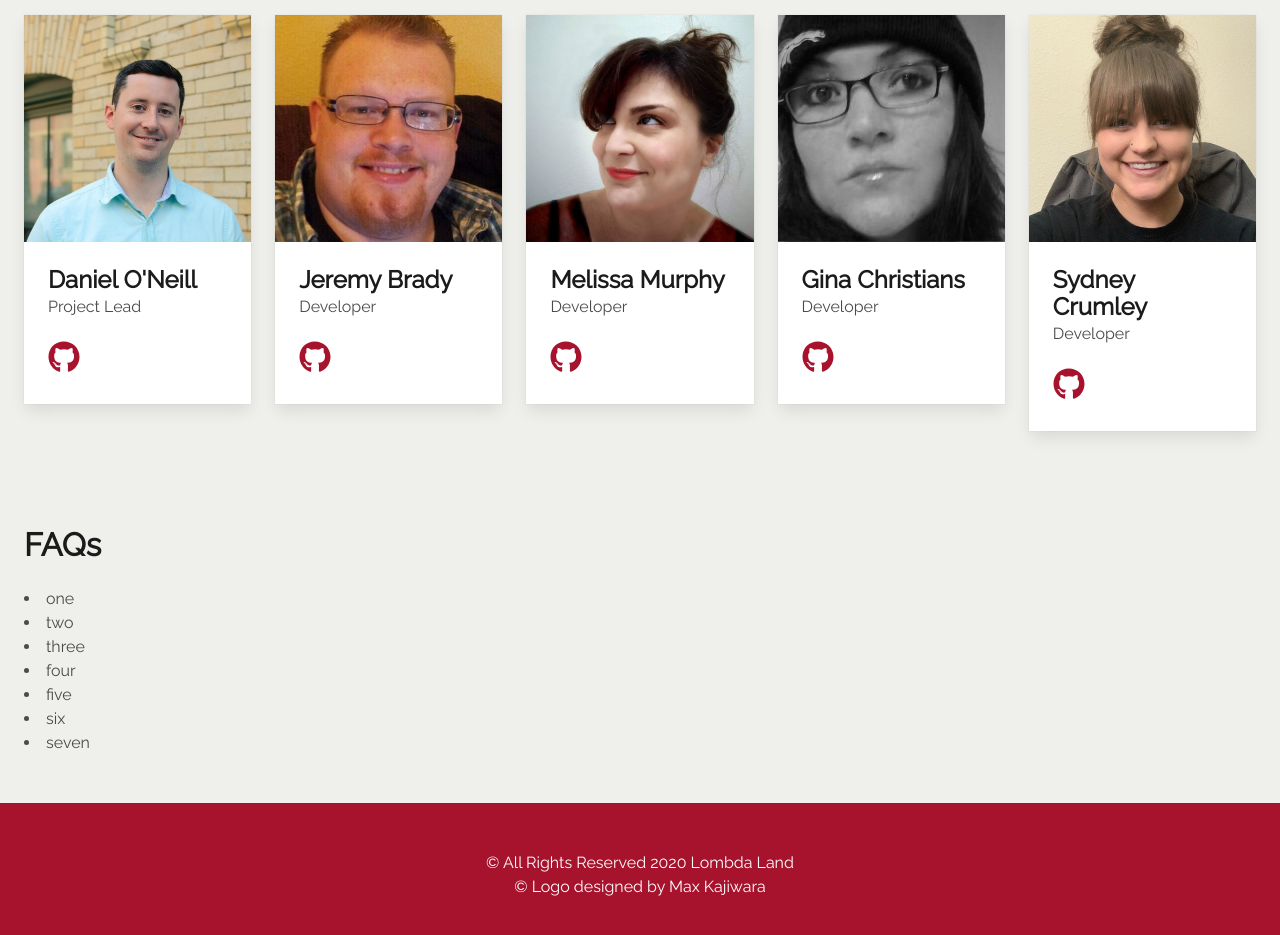
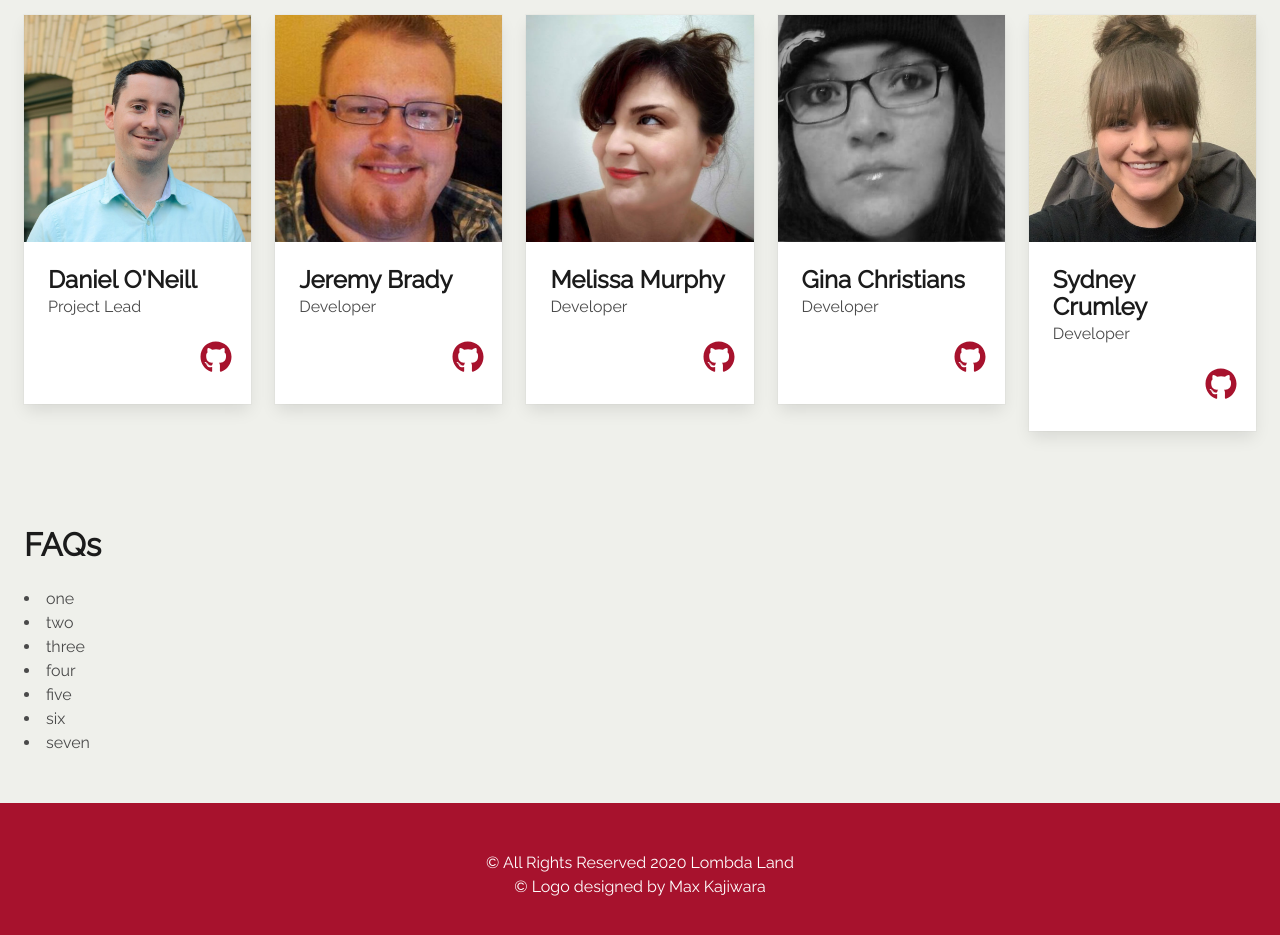
Before and after one commit to cs25-bw-team1922/landing_page_yo, a website: page index.html in a window 1280 px wide. Shown: the part 974-1909 px from the top of the page. Drawn offline with Linux system fonts and the light colour scheme.

Commit message:
styled github links

```diff
--- a/index.html
+++ b/index.html
@@ -60,8 +60,13 @@
                                     <p class="subtitle is-6">Project Lead</p>
                                 </div>
                             </div>
-                            <div class="content">
-                                <a href="https://github.com/danpatrickoneill" class="icon is-medium"><i class="fab fa-github fa-2x"></i></a>
+                            <div class="columns">
+                                <div class="column is-three-quarters"></div>
+                                <div class="column">
+                                    <a href="https://github.com/danpatrickoneill" class="icon is-medium">
+                                        <i class="fab fa-github fa-2x"></i>
+                                    </a>
+                                </div>
                             </div>
                         </div>
                     </div>
@@ -80,8 +85,13 @@
                                     <p class="subtitle is-6">Developer</p>
                                 </div>
                             </div>
-                            <div class="content">
-                                <a href="https://github.com/jeremybrady702" class="icon is-medium"><i class="fab fa-github fa-2x"></i></a>
+                            <div class="columns">
+                                <div class="column is-three-quarters"></div>
+                                <div class="column">
+                                    <a href="https://github.com/jeremybrady702" class="icon is-medium">
+                                        <i class="fab fa-github fa-2x"></i>
+                                    </a>
+                                </div>
                             </div>
                         </div>
                     </div>
@@ -100,8 +110,13 @@
                                     <p class="subtitle is-6">Developer</p>
                                 </div>
                             </div>
-                            <div class="content">
-                                <a href="https://github.com/melissa-murphy" class="icon is-medium"><i class="fab fa-github fa-2x"></i></a>
+                            <div class="columns">
+                                <div class="column is-three-quarters"></div>
+                                <div class="column">
+                                    <a href="https://github.com/melissa-murphy" class="icon is-medium">
+                                        <i class="fab fa-github fa-2x"></i>
+                                    </a>
+                                </div>
                             </div>
                         </div>
                     </div>
@@ -120,8 +135,13 @@
                                     <p class="subtitle is-6">Developer</p>
                                 </div>
                             </div>
-                            <div class="content">
-                                <a href="https://github.com/Chrisgins" class="icon is-medium"><i class="fab fa-github fa-2x"></i></a>
+                            <div class="columns">
+                                <div class="column is-three-quarters"></div>
+                                <div class="column">
+                                    <a href="https://github.com/Chrisgins" class="icon is-medium">
+                                        <i class="fab fa-github fa-2x"></i>
+                                    </a>
+                                </div>
                             </div>
                         </div>
                     </div>
@@ -140,8 +160,13 @@
                                     <p class="subtitle is-6">Developer</p>
                                 </div>
                             </div>
-                            <div class="content">
-                                <a href="https://github.com/srsimps19" class="icon is-medium"><i class="fab fa-github fa-2x"></i></a>
+                            <div class="columns">
+                                <div class="column is-three-quarters"></div>
+                                <div class="column">
+                                    <a href="https://github.com/srsimps19" class="icon is-medium">
+                                        <i class="fab fa-github fa-2x"></i>
+                                    </a>
+                                </div>
                             </div>
                         </div>
                     </div>
```
